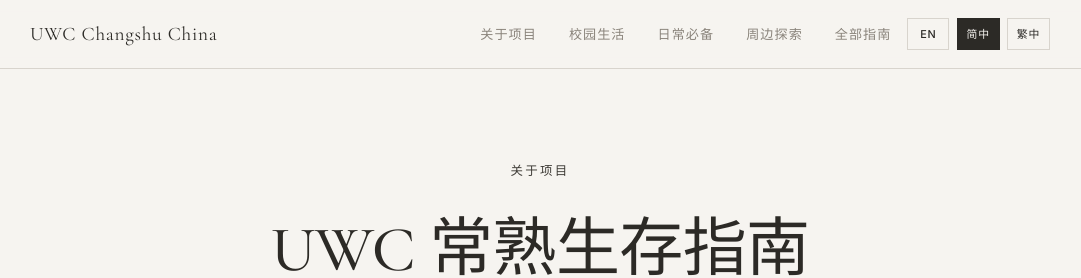
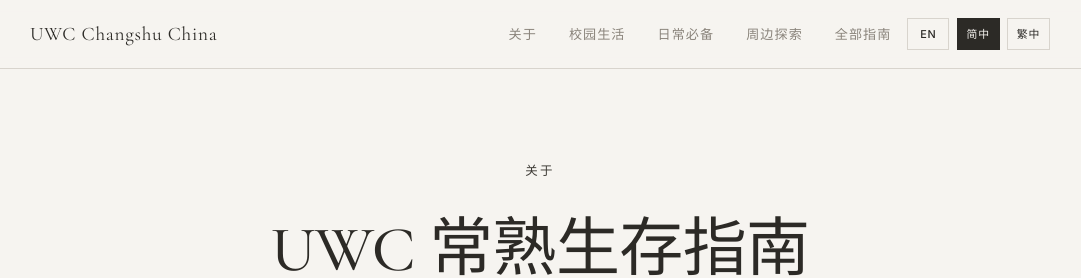
Before and after one commit to United-World-College/UWC-Survival-Guide, a Jekyll site: the page built from website/chinese/about-CN.html, in a window 1280 px wide and 900 px high. Shown: the top 278 px of the window, without its empty margins (100-1181 px from the left). Built offline with Jekyll 4.4.1, drawn with Linux system fonts in a browser that asks for light colours; comment, search, counter and statistics services are not loaded.

Commit message:
style: update 'about' section titles for clarity in Chinese versions across zh-CN and zh-TW

```diff
--- a/website/_data/i18n/zh-CN.yml
+++ b/website/_data/i18n/zh-CN.yml
@@ -4,7 +4,7 @@
 path_prefix: /zh-cn
 nav:
   logo: UWC Changshu China
-  about: 关于项目
+  about: 关于
   campus_life: 校园生活
   daily_essentials: 日常必备
   explore_nearby: 周边探索
@@ -41,7 +41,7 @@
     - 这是一个由学生维护的非官方资源。
     - 涉及重要信息时，请以 UWC 常熟官方渠道为准。
     - 网站代码采用 MIT 许可证。除非另有说明，原始指南文本、贡献者照片及其他媒体素材均保留所有权利。
-  about: 关于项目
+  about: 关于
   content_rights: 内容版权
   copy: 由 UWC 常熟学生编写，也为 UWC 常熟学生服务。
 home:
@@ -70,7 +70,7 @@
     - 添加或更新内容
     - 提交 Pull Request
 about:
-  hero_label: 关于项目
+  hero_label: 关于
   hero_title: UWC 常熟生存指南
   hero_subtitle: 对本项目、编辑宗旨以及参与学生的正式介绍。
   overview_label: 项目概览
--- a/website/_data/i18n/zh-TW.yml
+++ b/website/_data/i18n/zh-TW.yml
@@ -4,7 +4,7 @@
 path_prefix: /zh-tw
 nav:
   logo: UWC Changshu China
-  about: 關於計畫
+  about: 關於
   campus_life: 校園生活
   daily_essentials: 日常必備
   explore_nearby: 周邊探索
@@ -41,7 +41,7 @@
     - 這是一個由學生維護的非官方資源。
     - 涉及重要資訊時，請以 UWC 常熟官方管道為準。
     - 網站程式碼採用 MIT 授權。除非另有說明，原始指南文字、貢獻者照片與其他媒體素材皆保留所有權利。
-  about: 關於計畫
+  about: 關於
   content_rights: 內容版權
   copy: 由 UWC 常熟學生編寫，也為 UWC 常熟學生服務。
 home:
@@ -70,7 +70,7 @@
     - 新增或更新內容
     - 提交 Pull Request
 about:
-  hero_label: 關於計畫
+  hero_label: 關於
   hero_title: UWC 常熟生存指南
   hero_subtitle: 對本計畫、編輯宗旨以及參與學生的正式介紹。
   overview_label: 計畫概覽
--- a/website/chinese/about-CN.html
+++ b/website/chinese/about-CN.html
@@ -1,6 +1,6 @@
 ---
 layout: about_page
-title: 关于项目
+title: 关于
 description: 了解 UWC 常熟生存指南如何维护，以及哪些人正在参与建设。
 permalink: /zh-cn/about/
 translation_key: about
--- a/website/chinese/about-TW.html
+++ b/website/chinese/about-TW.html
@@ -1,6 +1,6 @@
 ---
 layout: about_page
-title: 關於計畫
+title: 關於
 description: 了解 UWC 常熟生存指南如何維護，以及哪些人正在參與建設。
 permalink: /zh-tw/about/
 translation_key: about
```
